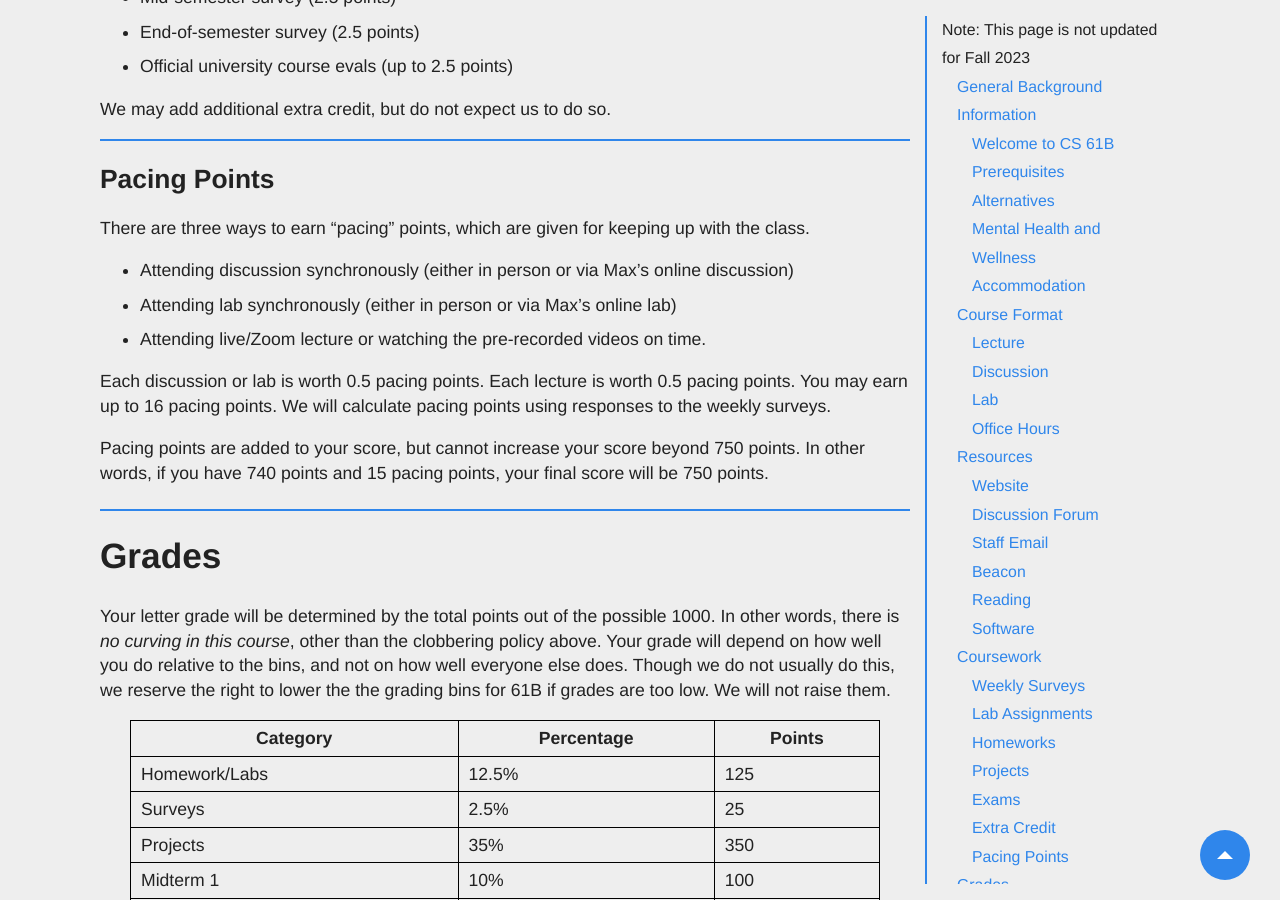
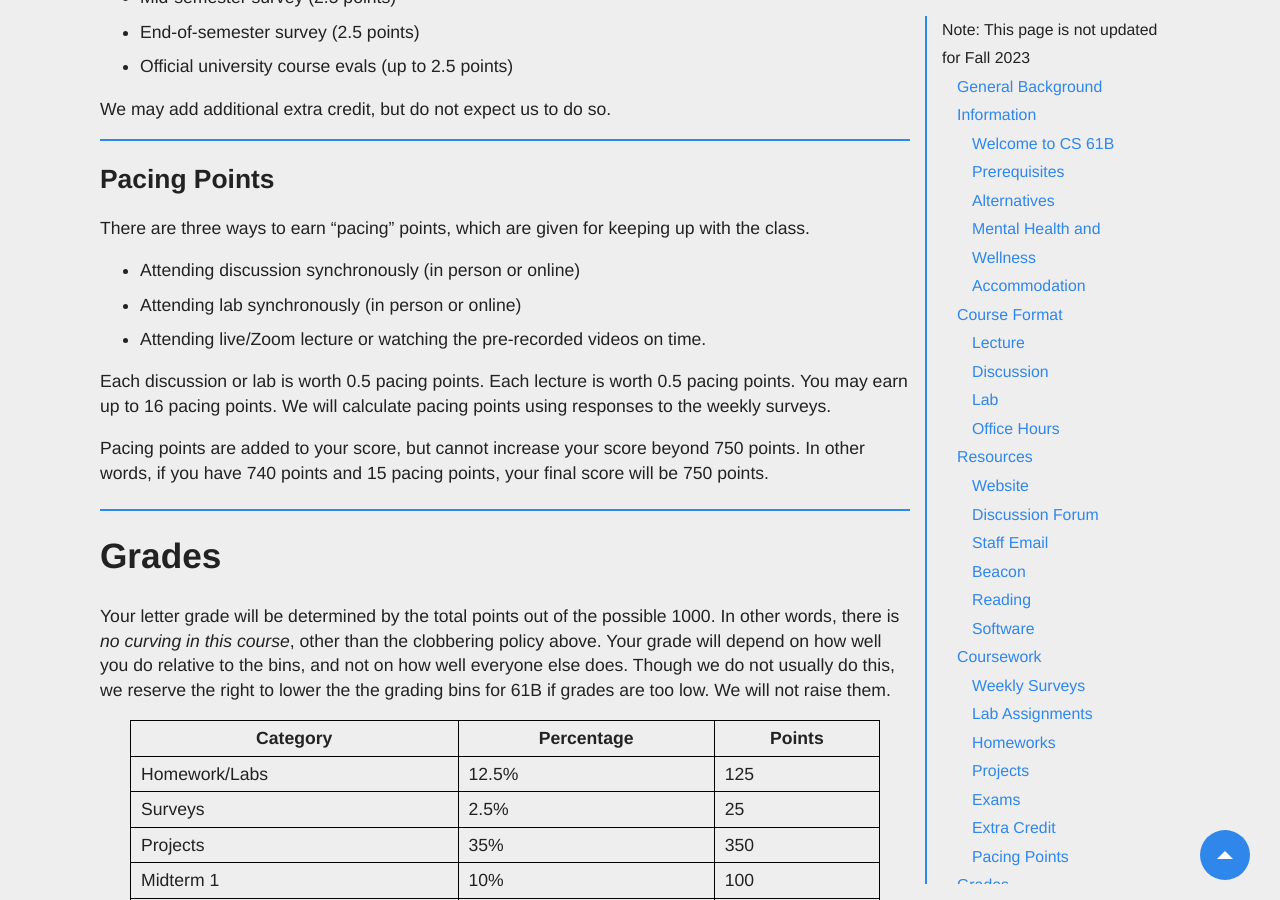
Before and after one commit to Berkeley-CS61B/website-fa23, a Jekyll site: the page built from about.md, in a window 1280 px wide and 900 px high, scrolled down 10201 px. Built offline with Jekyll 4.4.1, drawn with Linux system fonts in a browser that asks for light colours; nearby versions of some CDN libraries; comment, search, counter and statistics services are not loaded.

Commit message:
update pacing points

```diff
--- a/about.md
+++ b/about.md
@@ -467,8 +467,8 @@ We may add additional extra credit, but do not expect us to do so.
 
 There are three ways to earn “pacing” points, which are given for keeping up with the class.
 
-- Attending discussion synchronously (either in person or via Max's online discussion)
-- Attending lab synchronously (either in person or via Max's online lab)
+- Attending discussion synchronously (in person or online)
+- Attending lab synchronously (in person or online)
 - Attending live/Zoom lecture or watching the pre-recorded videos on time.
 
 Each discussion or lab is worth 0.5 pacing points. Each lecture is worth 0.5 pacing points. You may earn up to 16 pacing points. We will calculate pacing points using responses to the weekly surveys.
```
